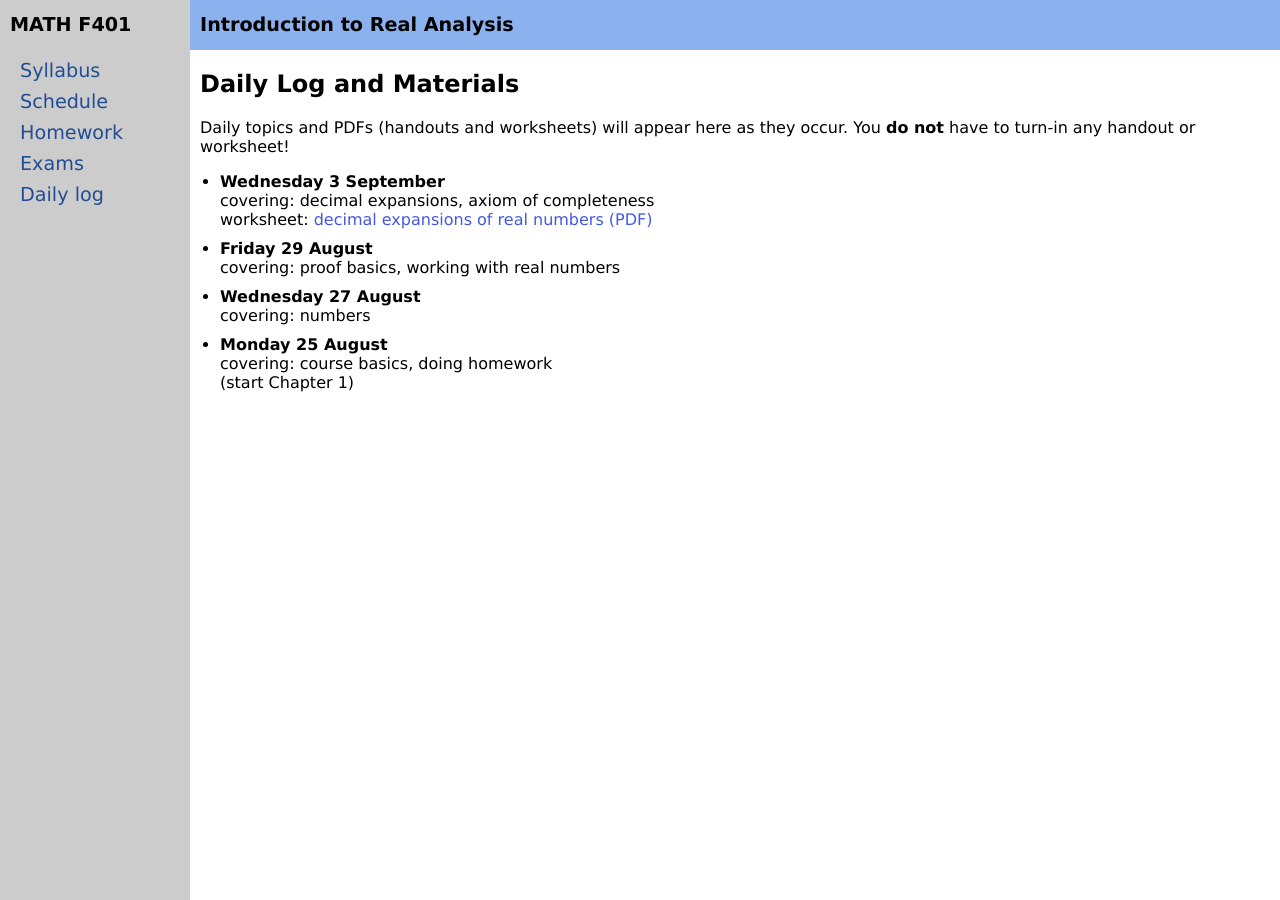
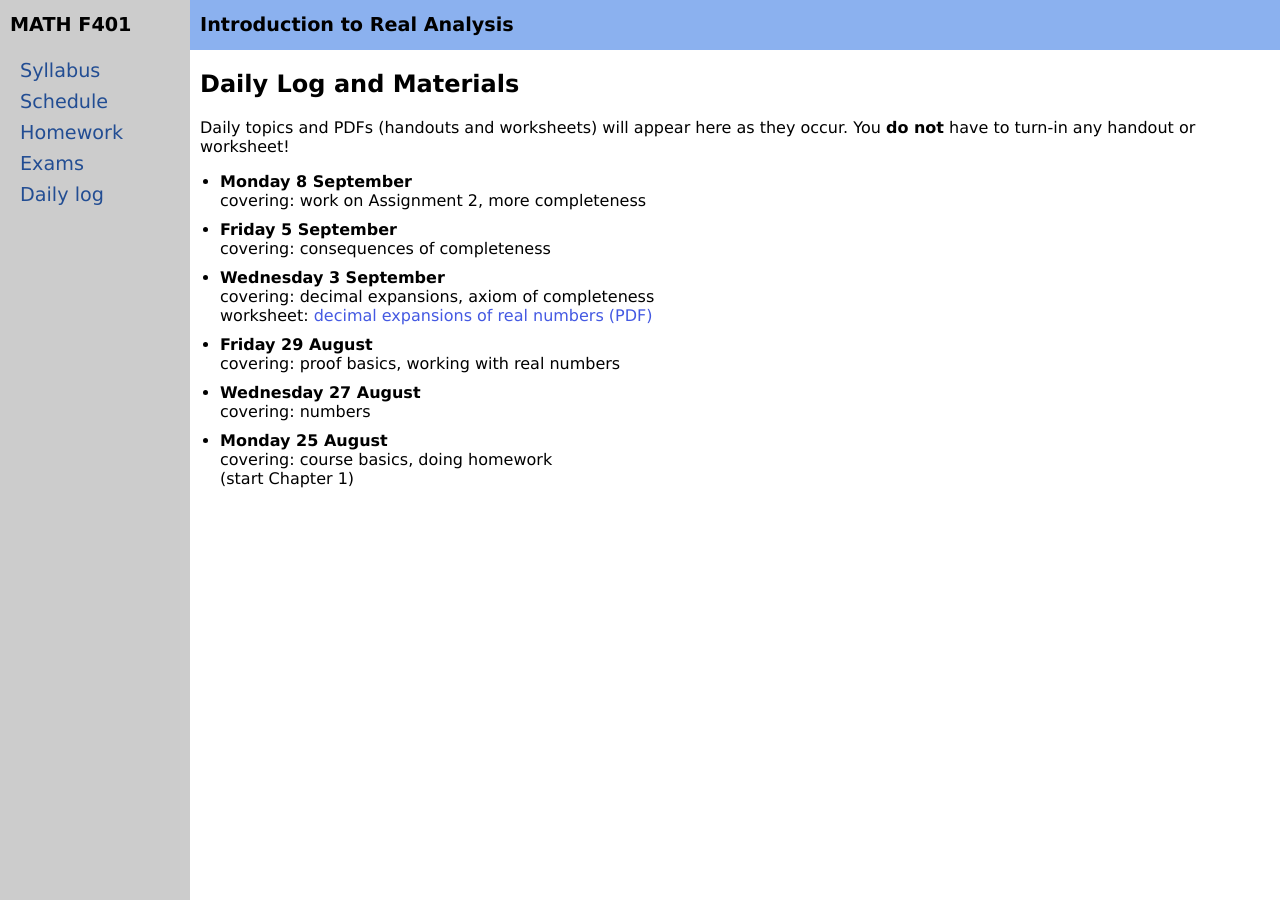
Before and after one commit to bueler/real, a Jekyll site: the page built from daily.md, in a window 1280 px wide. Built offline with Jekyll 4.4.1, drawn with Linux system fonts in a browser that asks for light colours.

Commit message:
daily maintain

```diff
--- a/_data/daily.yml
+++ b/_data/daily.yml
@@ -1,6 +1,10 @@
 semester: Fall 2025
 home: assets
 daily:
+- day: Monday 8 September
+  cover: work on Assignment 2, more completeness
+- day: Friday 5 September
+  cover: consequences of completeness
 - day: Wednesday 3 September
   cover: decimal expansions, axiom of completeness
   worksheet: worksheets/F25/decimal.pdf
@@ -12,8 +16,8 @@ daily:
 - day: Monday 25 August
   cover: course basics, doing homework
   chapter: 1
+
   #more: x
-  #chapter: x
   #otherurl: https://www.youtube.com/watch?v=UhZfwzB9E_Q
   #otherurlname: "YouTube video: simulation of OSIRIS-APEX to asteroid Apophis"
   #doc: slides/F24/polynonewt.pdf
```
